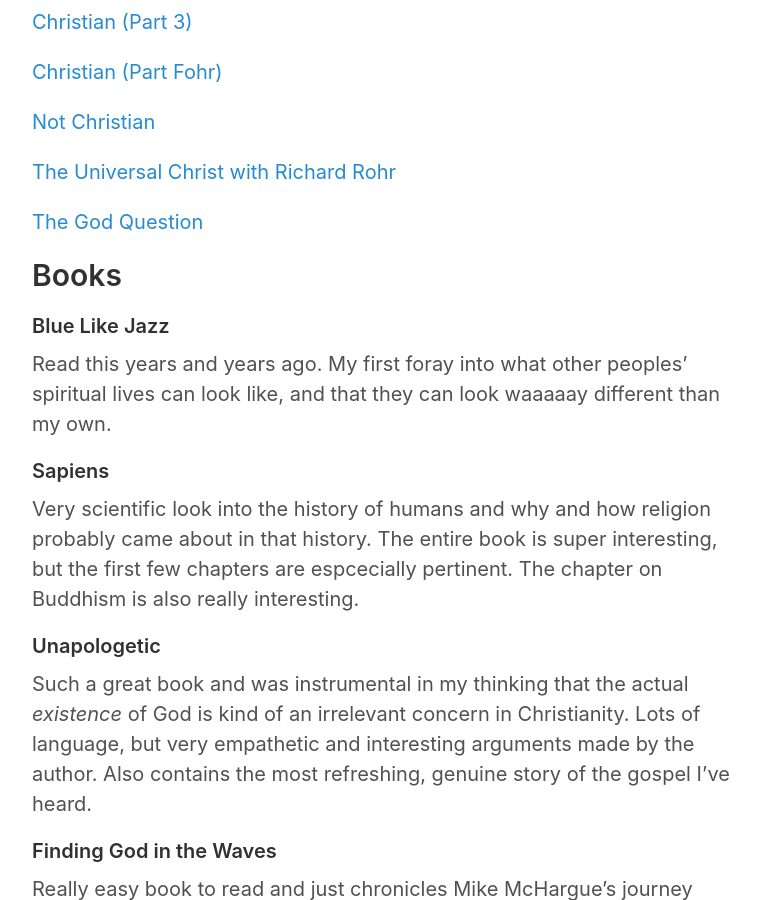
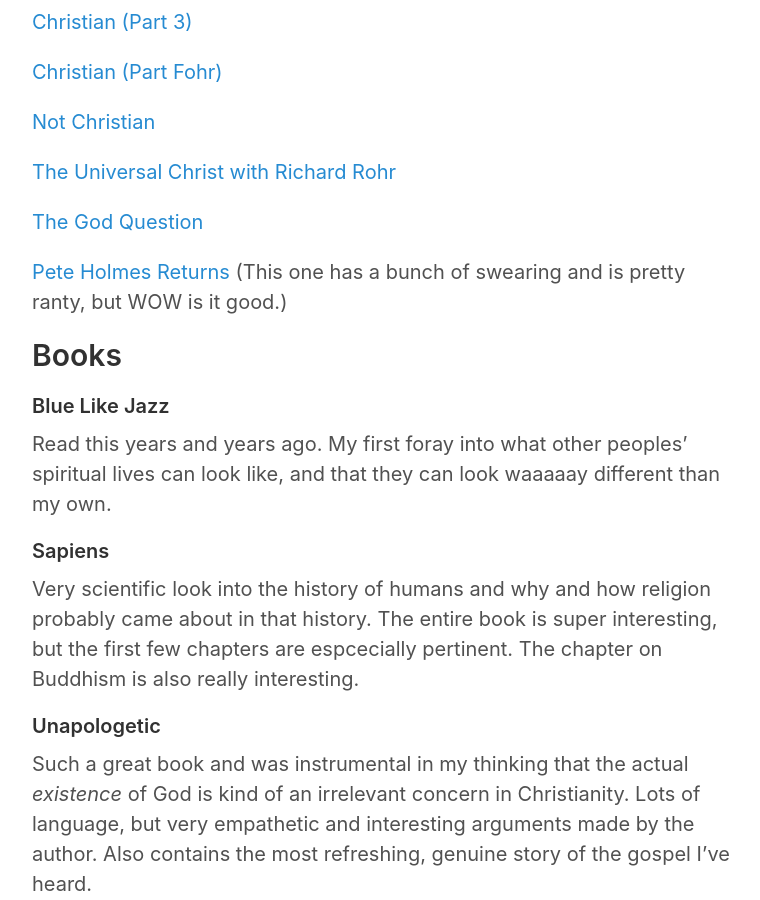
Before and after one commit to suchtomwow/suchtomwow.github.io, a Jekyll site: the page built from journey.md, in a window 1280 px wide and 900 px high, scrolled down 1572 px. Shown: the whole window, without its empty margins (258-1018 px from the left). Built offline with Jekyll 4.4.1, drawn with Linux system fonts in a browser that asks for light colours.

Commit message:
Add new podcast

```diff
--- a/journey.md
+++ b/journey.md
@@ -63,6 +63,8 @@ A lot of it (especially Rob Bell) is very unscientific and only rooted a little
 
 [The God Question](https://theliturgists.com/podcast/2019/5/2/the-god-question)
 
+[Pete Holmes Returns](https://theliturgists.com/podcast/2019/9/19/pete-holmes-returns) (This one has a bunch of swearing and is pretty ranty, but WOW is it good.)
+
 ## Books
 
 #### Blue Like Jazz
```
